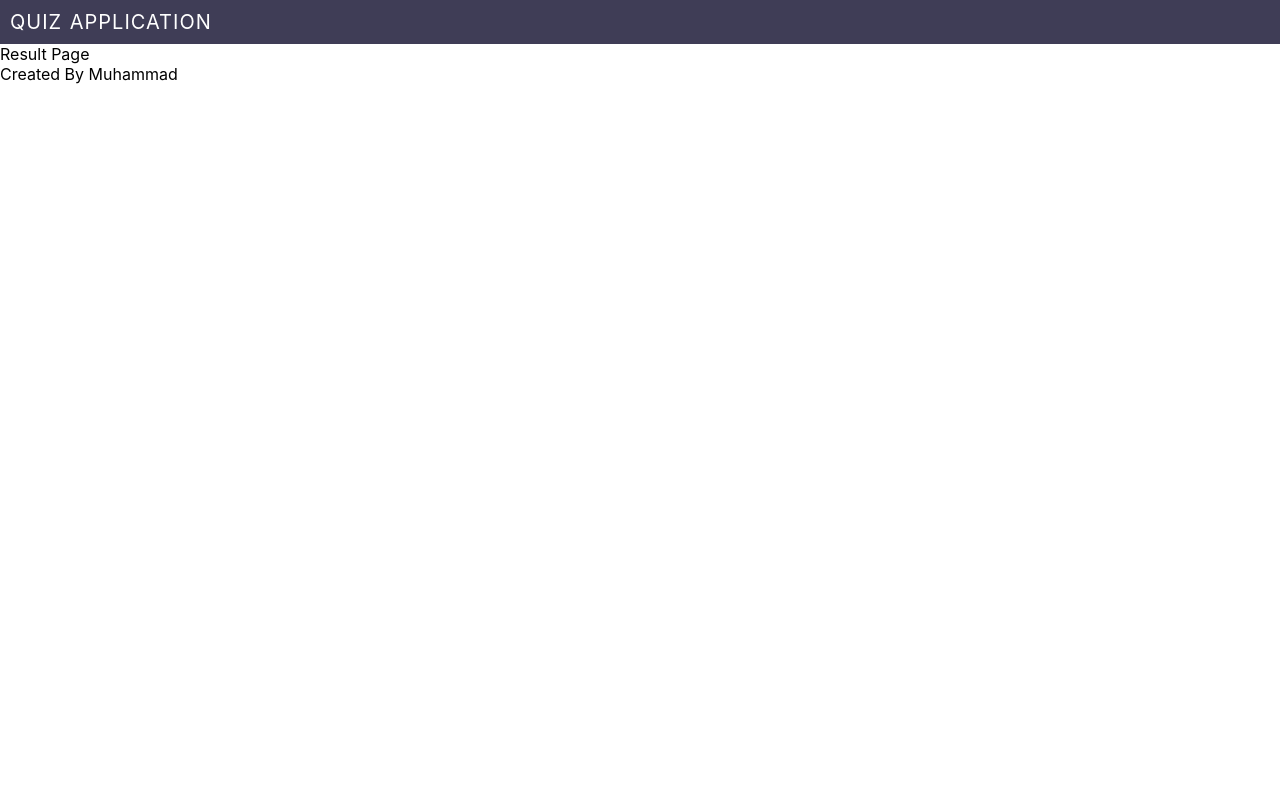
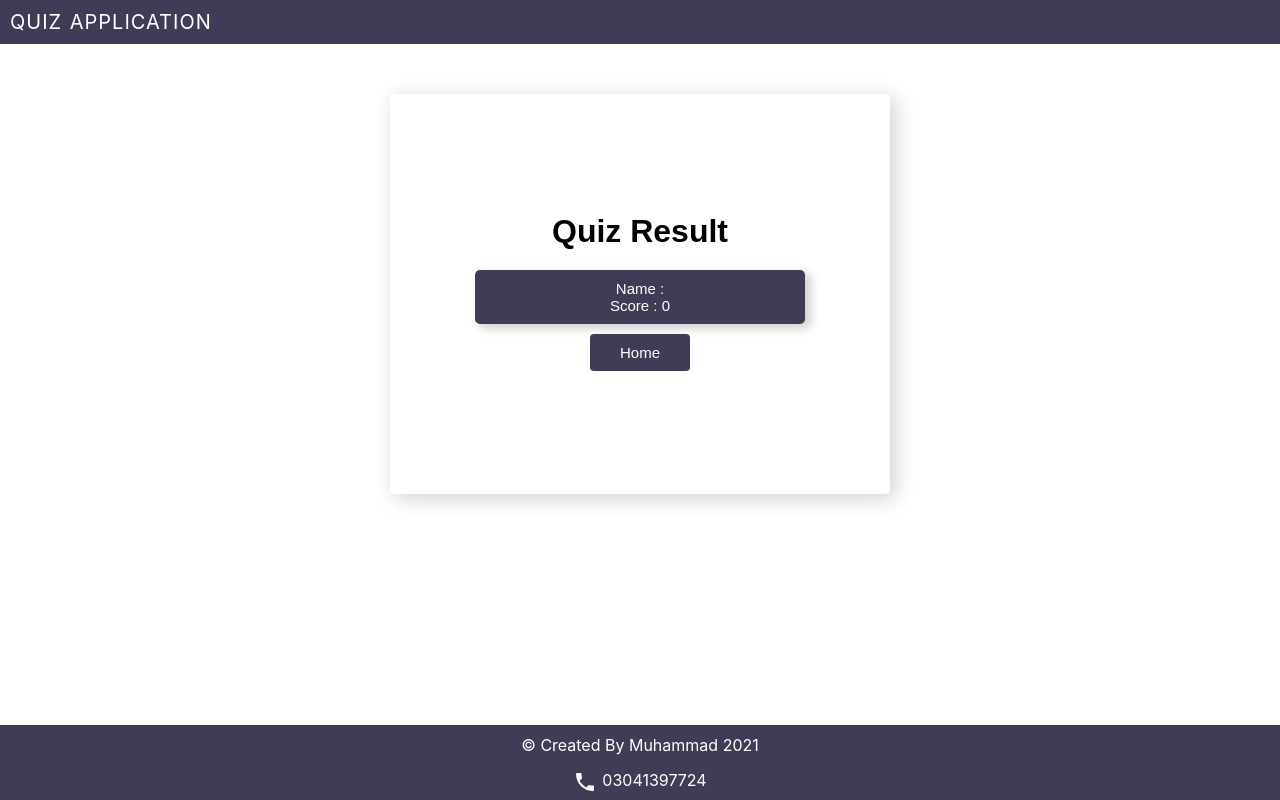
Before and after one commit to osama355/Quiz-App, a React (Create React App) app: page /result in a window 1280 px wide. Built offline with nearby package versions, Linux system fonts and the light colour scheme.

Commit message:
result page

```diff
--- a/src/App.js
+++ b/src/App.js
@@ -32,7 +32,7 @@ function App() {
           <Quiz questions={questions} setquestions={setquestions} score={score} setscore={setscore} name={name} />
         </Route>
         <Route path="/result" exact>
-          <Result/>
+          <Result name={name} score={score} />
         </Route>
       </Switch>
       <Footer/>
--- a/src/Components/Footer/Footer.jsx
+++ b/src/Components/Footer/Footer.jsx
@@ -1,9 +1,15 @@
 import React from 'react'
+import LocalPhoneIcon from '@mui/icons-material/LocalPhone';
+import './footer.css'
 
 function Footer() {
     return (
-        <div>
-            <p>Created By Muhammad </p>
+        <div className="footerMain">
+            <p>&copy; Created By Muhammad 2021</p>
+            <p className="phone">
+                <LocalPhoneIcon className="phoneIcon"/>
+                03041397724
+            </p>
         </div>
     )
 }
--- a/src/Components/Footer/footer.css
+++ b/src/Components/Footer/footer.css
@@ -0,0 +1,24 @@
+.footerMain{
+    position:absolute;
+    bottom:0;
+    width:100%;
+    height:60px;
+    background:#3F3D56;
+    text-align: center;
+    padding-top: 10px;
+    padding-bottom: 5px;
+    color: white;
+    display: flex;
+    flex-direction: column;
+    align-items: center;
+}
+
+
+.phone{
+    display: flex;
+    flex-direction: row;
+    margin-top: 15px;
+}
+.phoneIcon{
+    margin-right: 5px;
+}
--- a/src/Pages/Home/home.css
+++ b/src/Pages/Home/home.css
@@ -25,7 +25,6 @@
     align-self: center !important;
     margin-top: 15px !important;
     background-color: #3F3D56 !important;
-
 }
 
 @media screen and (max-width: 580px){
--- a/src/Pages/Result/Result.jsx
+++ b/src/Pages/Result/Result.jsx
@@ -1,9 +1,22 @@
 import React from 'react'
+import { useHistory } from 'react-router'
+import './result.css'
 
-function Result() {
+function Result({name,score}) {
+    const history =useHistory()
+    const goHome=()=>{
+        history.push('/')
+    }
     return (
-        <div>
-            Result Page
+        <div className="mainResult">
+            <h1>Quiz Result</h1>
+            <div className="resultData">
+                <p>Name : {name}</p>
+                <p>Score : {score}</p>
+            </div>
+            <button className="homeButton" onClick={goHome}>
+                <span>Home</span>
+            </button>
         </div>
     )
 }
--- /dev/null
+++ b/src/Pages/Result/result.css
@@ -0,0 +1,62 @@
+.mainResult {
+  width: 500px;
+  height: 400px;
+  background-color: #ffffff;
+  margin: 50px auto;
+  display: flex;
+  flex-direction: column;
+  align-items: center;
+  justify-content: center;
+  box-shadow: 5px 4px 20px 1px lightgray;
+  font-family: sans-serif;
+  border-radius: 4px;
+}
+.homeButton {
+  border-radius: 4px;
+  background-color: #3f3d56;
+  border: none;
+  color: #ffffff;
+  text-align: center;
+  font-size: 15px;
+  padding: 10px;
+  width: 100px;
+  transition: all 0.5s;
+  cursor: pointer;
+  margin: 5px;
+  margin-top: 10px;
+}
+.homeButton span {
+    cursor: pointer;
+    display: inline-block;
+    position: relative;
+    transition: 0.5s;
+  }
+.homeButton span:after {
+  content: "\00bb";
+  position: absolute;
+  opacity: 0;
+  top: 0;
+  right: -20px;
+  transition: 1s;
+}
+.homeButton:hover span {
+  padding-right: 25px;
+  transition: 1s;
+}
+.homeButton:hover span:after {
+  opacity: 1;
+  right: 0;
+}
+.resultData {
+  margin-top: 20px;
+  color: white;
+  border-radius: 5px;
+  background-color: #3f3d56;
+  padding: 10px 15px;
+  box-shadow: 5px 4px 10px 1px lightgray;
+  width: 300px;
+  display: flex;
+  flex-direction: column;
+  align-items: center;
+  font-size: 15px;
+}
```
